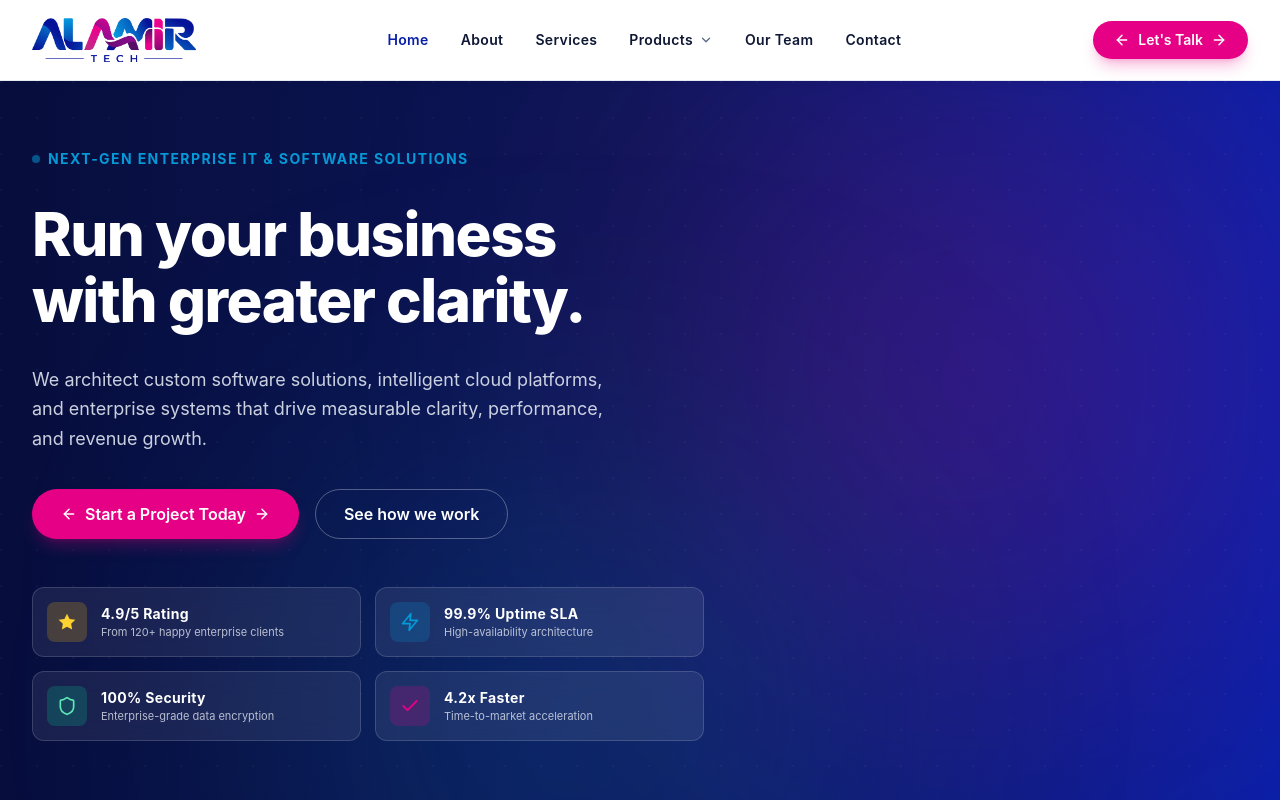
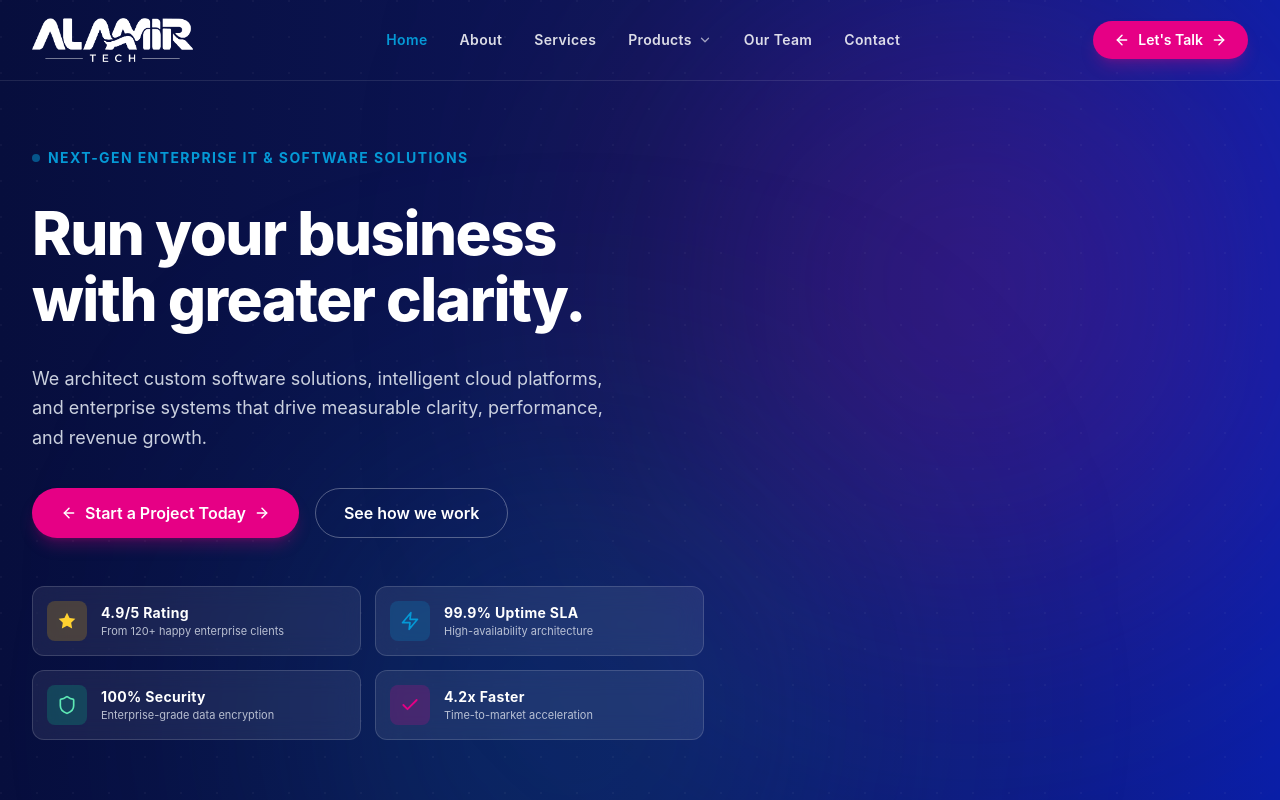
Before and after one commit to BackershanT/alamir-tech, a Next.js app: page / in a window 1280 px wide. Shown: the top 800 px of the page. Built offline with nearby package versions, Linux system fonts and the light colour scheme.

Commit message:
feat: make navbar transparent with glassmorphic scroll transition and white logo

```diff
--- a/app/globals.compiled.css
+++ b/app/globals.compiled.css
@@ -74,6 +74,7 @@
     --animate-bounce: bounce 1s infinite;
     --blur-md: 12px;
     --blur-xl: 24px;
+    --blur-2xl: 40px;
     --blur-3xl: 64px;
     --default-transition-duration: 150ms;
     --default-transition-timing-function: cubic-bezier(0.4, 0, 0.2, 1);
@@ -253,14 +254,14 @@
   .absolute {
     position: absolute;
   }
+  .fixed {
+    position: fixed;
+  }
   .relative {
     position: relative;
   }
   .static {
     position: static;
-  }
-  .sticky {
-    position: sticky;
   }
   .inset-0 {
     inset: 0px;
@@ -453,9 +454,6 @@
   }
   .max-h-\[460px\] {
     max-height: 460px;
-  }
-  .min-h-\[92vh\] {
-    min-height: 92vh;
   }
   .min-h-\[340px\] {
     min-height: 340px;
@@ -955,12 +953,18 @@
   .border-t-white {
     border-top-color: var(--color-white);
   }
+  .bg-\[\#060c33\]\/85 {
+    background-color: color-mix(in oklab, #060c33 85%, transparent);
+  }
   .bg-\[\#060e33\]\/90 {
     background-color: color-mix(in oklab, #060e33 90%, transparent);
   }
   .bg-\[\#070e38\]\/95 {
     background-color: color-mix(in oklab, #070e38 95%, transparent);
   }
+  .bg-\[\#070e38\]\/98 {
+    background-color: color-mix(in oklab, #070e38 98%, transparent);
+  }
   .bg-\[\#0599D6\]\/10 {
     background-color: color-mix(in oklab, #0599D6 10%, transparent);
   }
@@ -1136,12 +1140,6 @@
     background-color: color-mix(in srgb, #fff 10%, transparent);
     @supports (color: color-mix(in lab, red, red)) {
       background-color: color-mix(in oklab, var(--color-white) 10%, transparent);
-    }
-  }
-  .bg-white\/98 {
-    background-color: color-mix(in srgb, #fff 98%, transparent);
-    @supports (color: color-mix(in lab, red, red)) {
-      background-color: color-mix(in oklab, var(--color-white) 98%, transparent);
     }
   }
   .bg-white\/\[0\.07\] {
@@ -1343,6 +1341,9 @@
   .pt-16 {
     padding-top: calc(var(--spacing) * 16);
   }
+  .pt-28 {
+    padding-top: calc(var(--spacing) * 28);
+  }
   .pb-4 {
     padding-bottom: calc(var(--spacing) * 4);
   }
@@ -1506,6 +1507,12 @@
       color: color-mix(in oklab, var(--color-brand-border) 60%, transparent);
     }
   }
+  .text-brand-border\/70 {
+    color: color-mix(in srgb, #E0E5EF 70%, transparent);
+    @supports (color: color-mix(in lab, red, red)) {
+      color: color-mix(in oklab, var(--color-brand-border) 70%, transparent);
+    }
+  }
   .text-brand-border\/80 {
     color: color-mix(in srgb, #E0E5EF 80%, transparent);
     @supports (color: color-mix(in lab, red, red)) {
@@ -1566,10 +1573,22 @@
       color: color-mix(in oklab, var(--color-white) 50%, transparent);
     }
   }
+  .text-white\/60 {
+    color: color-mix(in srgb, #fff 60%, transparent);
+    @supports (color: color-mix(in lab, red, red)) {
+      color: color-mix(in oklab, var(--color-white) 60%, transparent);
+    }
+  }
   .text-white\/80 {
     color: color-mix(in srgb, #fff 80%, transparent);
     @supports (color: color-mix(in lab, red, red)) {
       color: color-mix(in oklab, var(--color-white) 80%, transparent);
+    }
+  }
+  .text-white\/85 {
+    color: color-mix(in srgb, #fff 85%, transparent);
+    @supports (color: color-mix(in lab, red, red)) {
+      color: color-mix(in oklab, var(--color-white) 85%, transparent);
     }
   }
   .text-white\/90 {
@@ -1615,8 +1634,8 @@
     --tw-shadow: 0 0 15px var(--tw-shadow-color, #E60085);
     box-shadow: var(--tw-inset-shadow), var(--tw-inset-ring-shadow), var(--tw-ring-offset-shadow), var(--tw-ring-shadow), var(--tw-shadow);
   }
-  .shadow-\[0_2px_10px_rgba\(0\,0\,0\,0\.03\)\] {
-    --tw-shadow: 0 2px 10px var(--tw-shadow-color, rgba(0,0,0,0.03));
+  .shadow-\[0_4px_30px_rgba\(0\,0\,0\,0\.3\)\] {
+    --tw-shadow: 0 4px 30px var(--tw-shadow-color, rgba(0,0,0,0.3));
     box-shadow: var(--tw-inset-shadow), var(--tw-inset-ring-shadow), var(--tw-ring-offset-shadow), var(--tw-ring-shadow), var(--tw-shadow);
   }
   .shadow-\[0_10px_35px_rgba\(5\,153\,214\,0\.3\)\] {
@@ -1700,6 +1719,11 @@
     --tw-drop-shadow-size: drop-shadow(0 25px 35px var(--tw-drop-shadow-color, rgba(0,0,0,0.5)));
     --tw-drop-shadow: var(--tw-drop-shadow-size);
     filter: var(--tw-blur,) var(--tw-brightness,) var(--tw-contrast,) var(--tw-grayscale,) var(--tw-hue-rotate,) var(--tw-invert,) var(--tw-saturate,) var(--tw-sepia,) var(--tw-drop-shadow,);
+  }
+  .backdrop-blur-2xl {
+    --tw-backdrop-blur: blur(var(--blur-2xl));
+    -webkit-backdrop-filter: var(--tw-backdrop-blur,) var(--tw-backdrop-brightness,) var(--tw-backdrop-contrast,) var(--tw-backdrop-grayscale,) var(--tw-backdrop-hue-rotate,) var(--tw-backdrop-invert,) var(--tw-backdrop-opacity,) var(--tw-backdrop-saturate,) var(--tw-backdrop-sepia,);
+    backdrop-filter: var(--tw-backdrop-blur,) var(--tw-backdrop-brightness,) var(--tw-backdrop-contrast,) var(--tw-backdrop-grayscale,) var(--tw-backdrop-hue-rotate,) var(--tw-backdrop-invert,) var(--tw-backdrop-opacity,) var(--tw-backdrop-saturate,) var(--tw-backdrop-sepia,);
   }
   .backdrop-blur-md {
     --tw-backdrop-blur: blur(var(--blur-md));
@@ -1853,6 +1877,14 @@
     @supports (color: color-mix(in lab, red, red)) {
       .hover\:bg-white\/10:hover {
         background-color: color-mix(in oklab, var(--color-white) 10%, transparent);
+      }
+    }
+    .hover\:bg-white\/\[0\.08\]:hover {
+      background-color: color-mix(in srgb, #fff 8%, transparent);
+    }
+    @supports (color: color-mix(in lab, red, red)) {
+      .hover\:bg-white\/\[0\.08\]:hover {
+        background-color: color-mix(in oklab, var(--color-white) 8%, transparent);
       }
     }
     .hover\:bg-white\/\[0\.12\]:hover {
@@ -1996,6 +2028,9 @@
     }
     .sm\:pt-0 {
       padding-top: 0px;
+    }
+    .sm\:pt-36 {
+      padding-top: calc(var(--spacing) * 36);
     }
     .sm\:pb-32 {
       padding-bottom: calc(var(--spacing) * 32);
--- a/components/layout/Navbar.tsx
+++ b/components/layout/Navbar.tsx
@@ -24,6 +24,7 @@ export function Navbar() {
   const [mobileMenuOpen, setMobileMenuOpen] = useState(false);
   const [productsOpen, setProductsOpen] = useState(false);
   const [activeSection, setActiveSection] = useState("hero");
+  const [isScrolled, setIsScrolled] = useState(false);
   const dropdownRef = useRef<HTMLDivElement>(null);
 
   // Close dropdown on outside click
@@ -37,9 +38,11 @@ export function Navbar() {
     return () => document.removeEventListener("mousedown", handleClickOutside);
   }, []);
 
-  // Track active section on scroll
+  // Track active section and scroll state
   useEffect(() => {
     const handleScroll = () => {
+      setIsScrolled(window.scrollY > 20);
+
       const sections = ["hero", "about", "services", "products", "team", "contact"];
       const scrollPosition = window.scrollY + 120;
 
@@ -57,6 +60,7 @@ export function Navbar() {
     };
 
     window.addEventListener("scroll", handleScroll, { passive: true });
+    handleScroll();
     return () => window.removeEventListener("scroll", handleScroll);
   }, []);
 
@@ -67,13 +71,19 @@ export function Navbar() {
   };
 
   return (
-    <header className="sticky top-0 left-0 right-0 z-50 bg-white/98 backdrop-blur-md border-b border-brand-border/80 shadow-[0_2px_10px_rgba(0,0,0,0.03)] transition-all">
+    <header
+      className={`fixed top-0 left-0 right-0 z-50 transition-all duration-300 ${
+        isScrolled
+          ? "bg-[#060c33]/85 backdrop-blur-xl border-b border-white/15 shadow-[0_4px_30px_rgba(0,0,0,0.3)]"
+          : "bg-transparent border-b border-white/10"
+      }`}
+    >
       <div className="max-w-7xl mx-auto px-4 sm:px-6 lg:px-8">
         <div className="flex items-center justify-between h-20">
-          {/* 1. Left Zone: Brand Logo */}
+          {/* 1. Left Zone: Brand Logo (White version for transparent dark backdrop) */}
           <Link href="/" className="flex items-center gap-2 group shrink-0">
             <Image
-              src="/images/logo-color-trimmed.png"
+              src="/images/logo-white-trimmed.png"
               alt="Alamir Tech"
               width={190}
               height={51}
@@ -101,22 +111,22 @@ export function Navbar() {
                       onClick={() => setProductsOpen(!productsOpen)}
                       className={`flex items-center gap-1.5 text-sm font-semibold tracking-wide transition-colors py-2 cursor-pointer ${
                         isActive || productsOpen
-                          ? "text-brand-blue"
-                          : "text-brand-dark hover:text-brand-blue"
+                          ? "text-brand-cyan font-bold"
+                          : "text-white/85 hover:text-white"
                       }`}
                     >
                       <span>{item.label}</span>
                       <ChevronDown
                         size={14}
                         className={`transition-transform duration-200 ${
-                          productsOpen ? "rotate-180 text-brand-pink" : "text-brand-muted"
+                          productsOpen ? "rotate-180 text-brand-pink" : "text-white/60"
                         }`}
                       />
                     </button>
 
                     {/* Dropdown Popover */}
                     {productsOpen && (
-                      <div className="absolute top-full left-1/2 -translate-x-1/2 w-80 bg-white rounded-2xl border border-brand-border shadow-2xl p-3 animate-in fade-in slide-in-from-top-2 duration-150 z-50">
+                      <div className="absolute top-full left-1/2 -translate-x-1/2 w-80 bg-[#070e38]/95 backdrop-blur-2xl rounded-2xl border border-white/15 shadow-2xl p-3 animate-in fade-in slide-in-from-top-2 duration-150 z-50">
                         <div className="space-y-1">
                           {SOFTWARE_PRODUCTS.map((prod) => {
                             const iconData = productIcons[prod.iconType];
@@ -127,7 +137,7 @@ export function Navbar() {
                                 key={prod.title}
                                 href={prod.href}
                                 onClick={() => setProductsOpen(false)}
-                                className="flex items-start gap-3.5 p-3 rounded-xl hover:bg-brand-light transition-colors group"
+                                className="flex items-start gap-3.5 p-3 rounded-xl hover:bg-white/[0.08] transition-colors group"
                               >
                                 <div
                                   className={`w-9 h-9 rounded-lg ${iconData.color} flex items-center justify-center shrink-0 mt-0.5`}
@@ -135,11 +145,11 @@ export function Navbar() {
                                   <Icon size={18} />
                                 </div>
                                 <div className="space-y-0.5">
-                                  <div className="text-xs font-bold text-brand-navy group-hover:text-brand-blue transition-colors flex items-center gap-1">
+                                  <div className="text-xs font-bold text-white group-hover:text-brand-cyan transition-colors flex items-center gap-1">
                                     <span>{prod.title}</span>
                                     <ArrowRight className="w-3 h-3 opacity-0 -translate-x-1 group-hover:opacity-100 group-hover:translate-x-0 transition-all text-brand-pink" />
                                   </div>
-                                  <div className="text-[11px] text-brand-muted line-clamp-1">
+                                  <div className="text-[11px] text-brand-border/70 line-clamp-1">
                                     {prod.description}
                                   </div>
                                 </div>
@@ -147,12 +157,12 @@ export function Navbar() {
                             );
                           })}
                         </div>
-                        <div className="mt-2 pt-2 border-t border-brand-border/60 px-3 py-1 flex items-center justify-between text-[11px] text-brand-muted">
+                        <div className="mt-2 pt-2 border-t border-white/10 px-3 py-1 flex items-center justify-between text-[11px] text-brand-border/70">
                           <span>Custom SaaS platforms</span>
                           <Link
                             href="#contact"
                             onClick={() => setProductsOpen(false)}
-                            className="font-bold text-brand-blue hover:text-brand-pink"
+                            className="font-bold text-brand-cyan hover:text-brand-pink transition-colors"
                           >
                             Request Demo →
                           </Link>
@@ -169,8 +179,8 @@ export function Navbar() {
                   href={item.href}
                   className={`text-sm font-semibold tracking-wide transition-colors py-2 ${
                     isActive
-                      ? "text-brand-blue font-bold"
-                      : "text-brand-dark hover:text-brand-blue"
+                      ? "text-brand-cyan font-bold"
+                      : "text-white/85 hover:text-white"
                   }`}
                 >
                   {item.label}
@@ -190,7 +200,7 @@ export function Navbar() {
           <button
             type="button"
             onClick={() => setMobileMenuOpen(!mobileMenuOpen)}
-            className="md:hidden p-2 text-brand-navy rounded-lg hover:bg-brand-light transition-colors cursor-pointer"
+            className="md:hidden p-2 text-white rounded-lg hover:bg-white/10 transition-colors cursor-pointer"
             aria-label="Toggle navigation menu"
           >
             {mobileMenuOpen ? <CloseIcon size={24} /> : <MenuIcon size={24} />}
@@ -200,14 +210,14 @@ export function Navbar() {
 
       {/* Mobile Drawer */}
       {mobileMenuOpen && (
-        <div className="md:hidden bg-white border-b border-brand-border px-6 pt-4 pb-8 space-y-4 shadow-xl animate-in slide-in-from-top-2 duration-200">
+        <div className="md:hidden bg-[#070e38]/98 backdrop-blur-2xl border-b border-white/15 px-6 pt-4 pb-8 space-y-4 shadow-2xl animate-in slide-in-from-top-2 duration-200">
           <div className="flex flex-col space-y-2">
             {NAV_ITEMS.map((item) => (
               <div key={item.label}>
                 <Link
                   href={item.href}
                   onClick={() => setMobileMenuOpen(false)}
-                  className="block text-base font-semibold text-brand-dark hover:text-brand-pink py-2.5 border-b border-brand-border/40 transition-colors"
+                  className="block text-base font-semibold text-white/90 hover:text-brand-pink py-2.5 border-b border-white/10 transition-colors"
                 >
                   {item.label}
                 </Link>
--- a/components/sections/HeroSection.tsx
+++ b/components/sections/HeroSection.tsx
@@ -7,7 +7,7 @@ export function HeroSection() {
   return (
     <section
       id="hero"
-      className="relative min-h-[92vh] bg-gradient-to-r from-[#070e3d] via-[#0d1659] to-[#091fa8] text-white flex flex-col justify-center overflow-hidden pt-16 pb-24 sm:pb-32"
+      className="relative min-h-screen bg-gradient-to-r from-[#070e3d] via-[#0d1659] to-[#091fa8] text-white flex flex-col justify-center overflow-hidden pt-28 sm:pt-36 pb-24 sm:pb-32"
     >
       {/* Rich ambient radial mesh matching slice_1_hero.png */}
       <div className="absolute top-0 right-0 w-[600px] h-[600px] bg-gradient-to-br from-brand-purple/40 to-brand-pink/20 rounded-full blur-[140px] pointer-events-none" />
```
